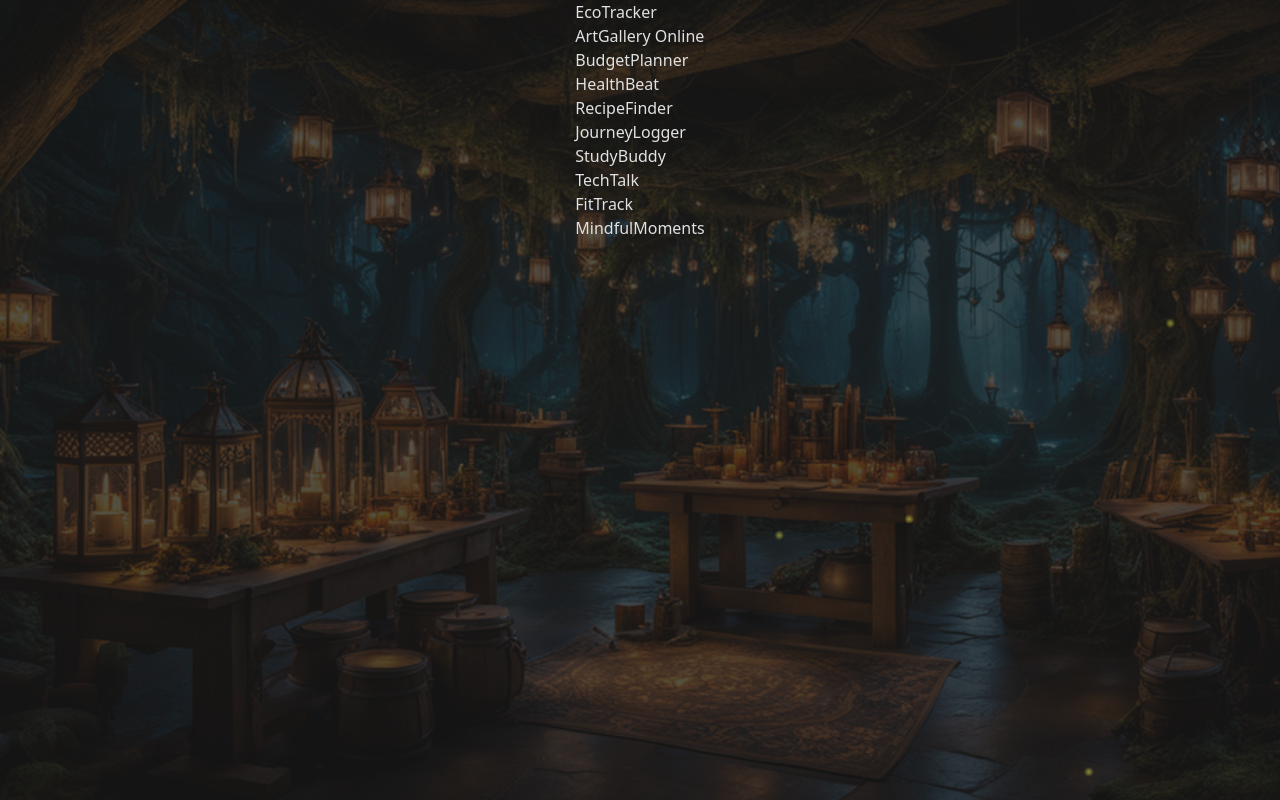
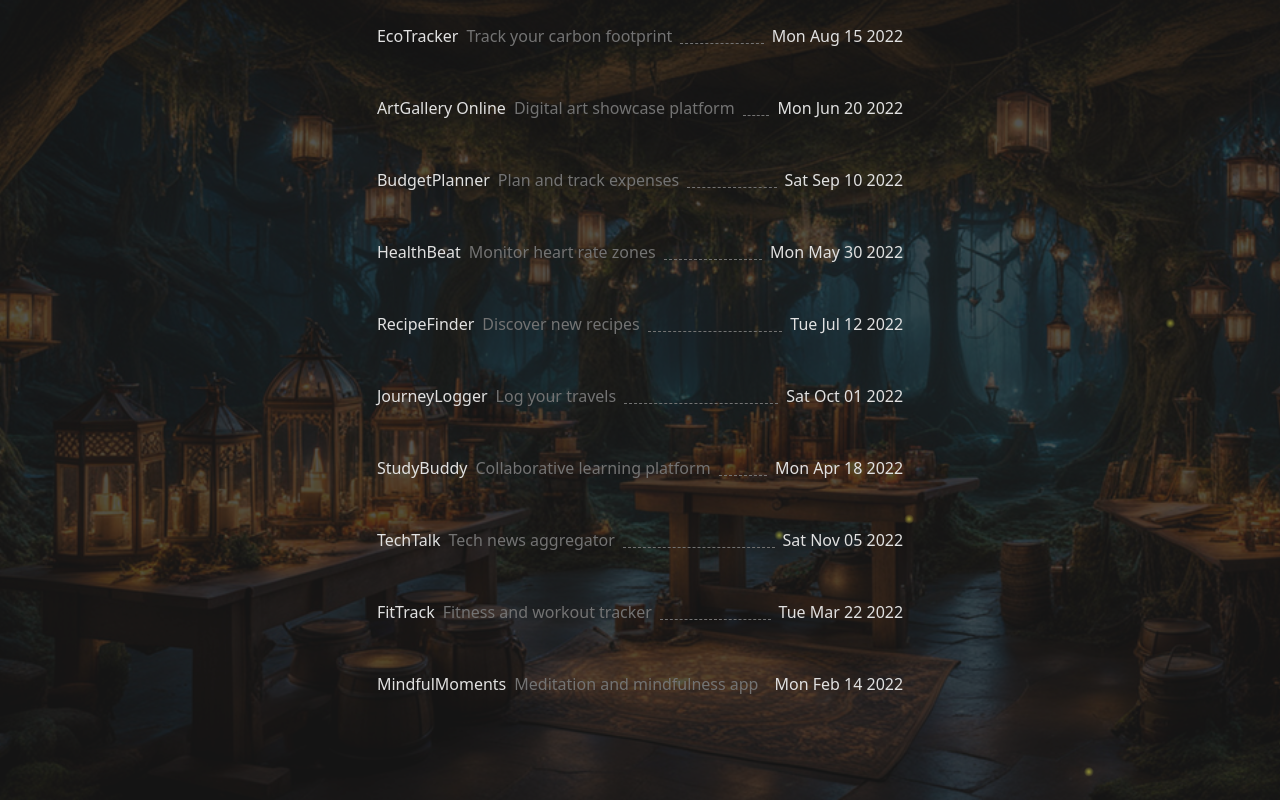
Before and after one commit to akash-panthri/3d_frontend_portfolio, a Next.js app: page /projects in a window 1280 px wide. Built offline with nearby package versions, Linux system fonts and the light colour scheme.

Commit message:
Rendered basic ProjectLayout code

```diff
--- a/src/components/projects/ProjectLayout.jsx
+++ b/src/components/projects/ProjectLayout.jsx
@@ -0,0 +1,19 @@
+import React from 'react'
+
+function ProjectLayout({ name, description, date, demoLink }) {
+  return (
+    <div className='flex  items-center justify-between w-full relative rounded-lg overflow-hidden p-6 '>
+
+    <div className="flex items-center justify-center space-x-2">
+    <h2 className="text-foreground">{name}</h2>
+    <p className="text-muted">{description}</p>
+    </div>
+    <div className="self-end flex-1 mx-2 mb-1 bg-transparent border-b border-dashed border-muted" />
+    <p className="text-foreground">
+        {new Date(date).toDateString()}
+      </p>
+    </div>
+  )
+}
+
+export default ProjectLayout
--- a/src/components/projects/index.jsx
+++ b/src/components/projects/index.jsx
@@ -1,10 +1,11 @@
 import React from 'react'
+import ProjectLayout from './ProjectLayout'
 
 function ProjectList({projects}) {
   return (
     <div>
     {projects.map((project, index) => {
-        return <div className="" key={index}>{project.name}</div>;
+        return <ProjectLayout key={index} {...project} />
       })}
     </div>
   )
```
